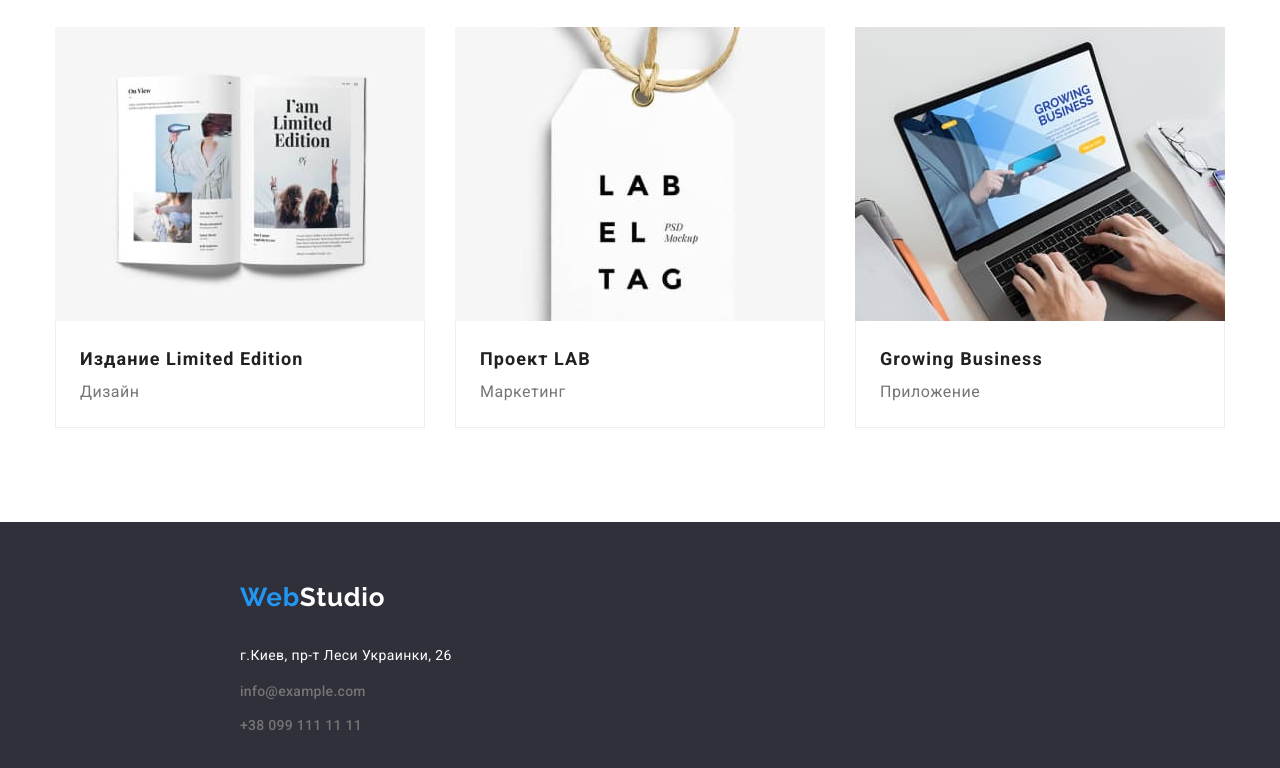
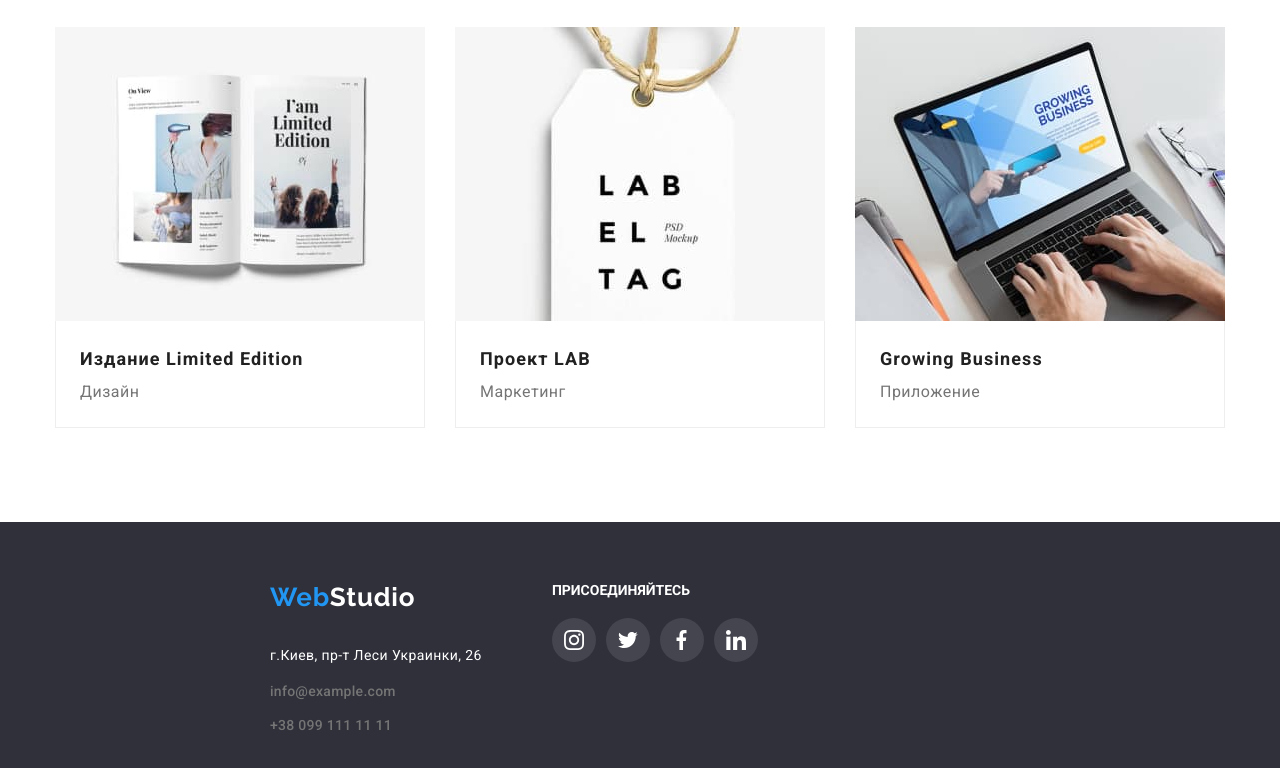
Before and after one commit to Natalo4ka/goit-markup-hw-05, a plain HTML site: page portfolio.html in a window 1280 px wide. Shown: the part 1097-1865 px from the top of the page. Drawn offline with nearby package versions, Linux system fonts and the light colour scheme.

Commit message:
portfolio-footer

```diff
--- a/css/styles.css
+++ b/css/styles.css
@@ -303,11 +303,11 @@ background-color: #ffffff;
 box-shadow: 0px 1px 3px rgba(0, 0, 0, 0.12), 0px 1px 1px rgba(0, 0, 0, 0.14), 0px 2px 1px rgba(0, 0, 0, 0.2);
 border-radius: 0px 0px 4px 4px;
 }
-.social-list-icon{
+.team-social-list-icon{
 width: 20px;
 height: 20px;
 }
-.social-list-link{
+.team-social-list-link{
 display: block;
 width: 44px;
 height: 44px;
@@ -349,6 +349,14 @@ justify-content: center;
 align-items: center;
 }
 
+.client-item:hover .icon-color,
+.client-item:focus .icon-color{
+fill: var(--accent-color);
+}
+.client-item:hover,
+.client-item:focus{
+border-color: var(--accent-color);
+}
 /*=========== END CLIENTS =========*/
 
 
--- a/portfolio.html
+++ b/portfolio.html
@@ -179,7 +179,8 @@
 
     <!--FOOTER-->
     <footer class="page-footer">
-        <div class="container footer-container">
+        <div class="footer">
+            <div class="footer-container">
                 <a class="logo-footer link" href="./index.html">Web<span class="logo-footer-part-2">Studio</span>
                 </a>
                 <address>
@@ -205,6 +206,45 @@
                 </address>
             </div>
 
+            <div class="footer-social">
+                <h2 class="footer-social-list-title">Присоединяйтесь</h2>
+                <ul class="footer-social-list list">
+                    <li class="footer-social-list-item">
+                        <a href="" class="footer-social-list-icon">
+                            <svg class="footer-icon" width="20px" height="20px">
+                                <use href="./images/sprite.svg#icon-instagram">
+                                </use>
+                            </svg>
+                        </a>
+                    </li>
+                    <li class="footer-social-list-item">
+                        <a href="" class="footer-social-list-icon">
+                            <svg class="footer-icon" width="20px" height="20px">
+                                <use href="./images/sprite.svg#icon-twitter">
+                                </use>
+                            </svg>
+                        </a>
+                    </li>
+                    <li class="footer-social-list-item">
+                        <a href="" class="footer-social-list-icon">
+                            <svg class="footer-icon" width="20px" height="20px">
+                                <use href="./images/sprite.svg#icon-facebook">
+                                </use>
+                            </svg>
+                        </a>
+                    </li>
+                    <li class="footer-social-list-item">
+                        <a href="" class="footer-social-list-icon">
+                            <svg class="footer-icon" width="20px" height="20px">
+                                <use href="./images/sprite.svg#icon-linkedin">
+                                </use>
+                            </svg>
+                        </a>
+                    </li>
+                </ul>
+            </div>
+        </div>
+
     </footer>
 
 </body>
```
Also changed, not shown: index.html (+7 -9 lines). Lines whose indentation alone changed are shown as unchanged.
